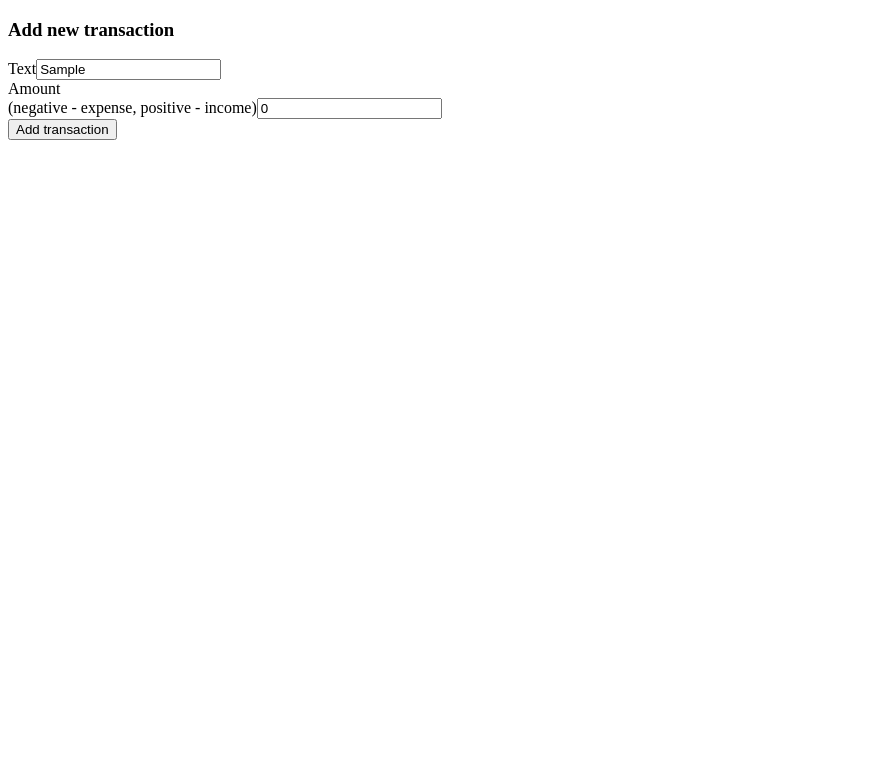
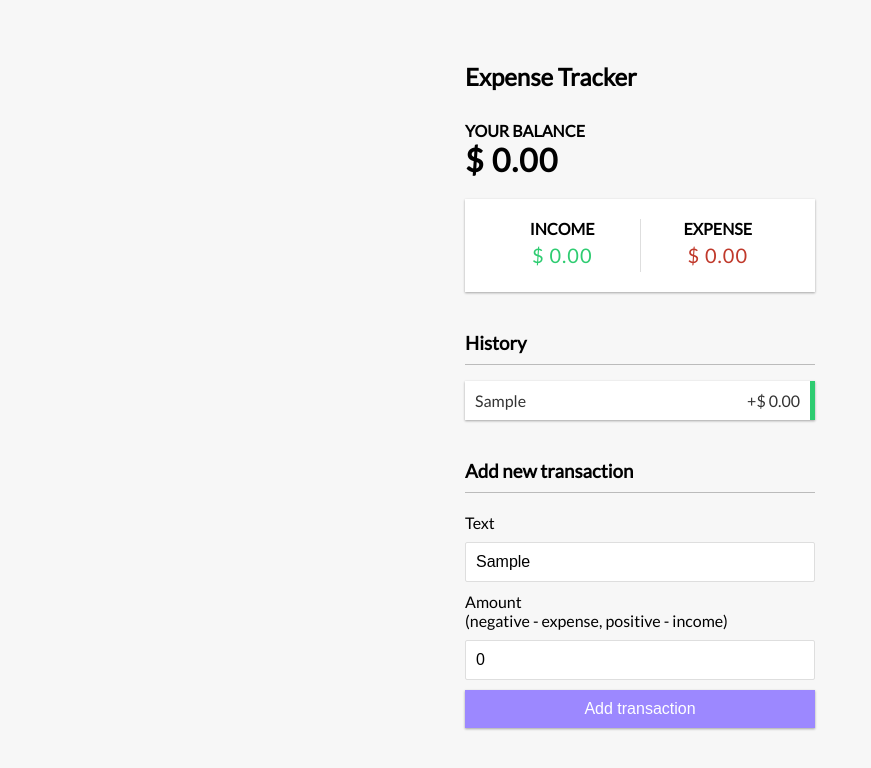
Before and after one commit to Benroberts37/expense-tracker, a React (Create React App) app: page / in a window 1280 px wide. Both pictures are taken after typing "Sample" into the empty fields and a click on the button "Add transaction". Shown: the top 768 px of the page, without its empty margins (0-871 px from the left). Built offline with nearby package versions, Linux system fonts and the light colour scheme.

Commit message:
adding styling and fixed addTrasnaction bug

```diff
--- a/src/App.css
+++ b/src/App.css
@@ -1,38 +1,157 @@
-.App {
-  text-align: center;
+@import url('https://fonts.googleapis.com/css?family=Lato&display=swap');
+
+:root {
+  --box-shadow: 0 1px 3px rgba(0, 0, 0, 0.12), 0 1px 2px rgba(0, 0, 0, 0.24);
 }
 
-.App-logo {
-  height: 40vmin;
-  pointer-events: none;
+* {
+  box-sizing: border-box;
 }
 
-@media (prefers-reduced-motion: no-preference) {
-  .App-logo {
-    animation: App-logo-spin infinite 20s linear;
-  }
-}
-
-.App-header {
-  background-color: #282c34;
-  min-height: 100vh;
+body {
+  background-color: #f7f7f7;
   display: flex;
   flex-direction: column;
   align-items: center;
   justify-content: center;
-  font-size: calc(10px + 2vmin);
-  color: white;
+  min-height: 100vh;
+  margin: 0;
+  font-family: 'Lato', sans-serif;
 }
 
-.App-link {
-  color: #61dafb;
+.container {
+  margin: 30px auto;
+  width: 350px;
 }
 
-@keyframes App-logo-spin {
-  from {
-    transform: rotate(0deg);
-  }
-  to {
-    transform: rotate(360deg);
+h1 {
+  letter-spacing: 1px;
+  margin: 0;
+}
+
+h3 {
+  border-bottom: 1px solid #bbb;
+  padding-bottom: 10px;
+  margin: 40px 0 10px;
+}
+
+h4 {
+  margin: 0;
+  text-transform: uppercase;
+}
+
+.inc-exp-container {
+  background-color: #fff;
+  box-shadow: var(--box-shadow);
+  padding: 20px;
+  display: flex;
+  justify-content: space-between;
+  margin: 20px 0;
+}
+
+.inc-exp-container > div {
+  flex: 1;
+  text-align: center;
+}
+
+.inc-exp-container > div:first-of-type {
+  border-right: 1px solid #dedede;
+}
+
+.money {
+  font-size: 20px;
+  letter-spacing: 1px;
+  margin: 5px 0;
+}
+
+.money.plus {
+  color: #2ecc71;
+}
+
+.money.minus {
+  color: #c0392b;
+}
+
+label {
+  display: inline-block;
+  margin: 10px 0;
+}
+
+input[type='text'],
+input[type='number'] {
+  border: 1px solid #dedede;
+  border-radius: 2px;
+  display: block;
+  font-size: 16px;
+  padding: 10px;
+  width: 100%;
+}
+
+.btn {
+  cursor: pointer;
+  background-color: #9c88ff;
+  box-shadow: var(--box-shadow);
+  color: #fff;
+  border: 0;
+  display: block;
+  font-size: 16px;
+  margin: 10px 0 30px;
+  padding: 10px;
+  width: 100%;
+}
+
+.btn:focus,
+.delete-btn:focus {
+  outline: 0;
+}
+
+.list {
+  list-style-type: none;
+  padding: 0;
+  margin-bottom: 40px;
+}
+
+.list li {
+  background-color: #fff;
+  box-shadow: var(--box-shadow);
+  color: #333;
+  display: flex;
+  justify-content: space-between;
+  position: relative;
+  padding: 10px;
+  margin: 10px 0;
+}
+
+.list li.plus {
+  border-right: 5px solid #2ecc71;
+}
+
+.list li.minus {
+  border-right: 5px solid #c0392b;
+}
+
+.delete-btn {
+  cursor: pointer;
+  background-color: #e74c3c;
+  border: 0;
+  color: #fff;
+  font-size: 20px;
+  line-height: 20px;
+  padding: 2px 5px;
+  position: absolute;
+  top: 50%;
+  left: 0;
+  transform: translate(-100%, -50%);
+  opacity: 0;
+  transition: opacity 0.3s ease;
+}
+
+.list li:hover .delete-btn {
+  opacity: 1;
+}
+
+@media (max-width: 320px) {
+  .container {
+    width: 300px;
   }
 }
--- a/src/App.js
+++ b/src/App.js
@@ -1,13 +1,26 @@
-import React from 'react'
-import {AddTransaction} from './components/AddTransaction'
+
+
+import React from 'react';
+import { Header } from './components/Header';
+import { Balance } from './components/Balance';
+import { IncomeExpenses } from './components/IncomeExpenses';
+import { TransactionList } from './components/TransactionList';
+import { AddTransaction } from './components/AddTransaction';
+
 import { GlobalProvider } from './context/GlobalState';
+
+import './App.css';
 
 function App() {
   return (
     <GlobalProvider>
-
-        <AddTransaction/>
-
+      <Header />
+      <div className="container">
+        <Balance />
+        <IncomeExpenses />
+        <TransactionList />
+        <AddTransaction />
+      </div>
     </GlobalProvider>
   );
 }
--- a/src/components/AddTransaction.js
+++ b/src/components/AddTransaction.js
@@ -1,22 +1,23 @@
 import React, {useState, useContext} from 'react'
-import {GlobalContext} from '../context/GlobalState'
+import { GlobalContext } from '../context/GlobalState';
 
 export const AddTransaction = () => {
-    const [text, setText] = useState('')
-    const [amount, setAmount] = useState(0)
+  const [text, setText] = useState('');
+  const [amount, setAmount] = useState(0);
 
-    const {addTransaction} = useContext(GlobalContext)
+  const { addTransaction } = useContext(GlobalContext);
 
   const onSubmit = e => {
-        e.preventDefault()
-    }
+    e.preventDefault();
 
     const newTransaction = {
-        id: Math.floor(Math.random() * 10000000),
+      id: Math.floor(Math.random() * 100000000),
       text,
       amount: +amount
     }
 
+    addTransaction(newTransaction);
+  }
 
   return (
     <>
```
Also changed, not shown: 1 other file (tests, documents, lock files or other folders). Lines whose indentation alone changed are shown as unchanged.
